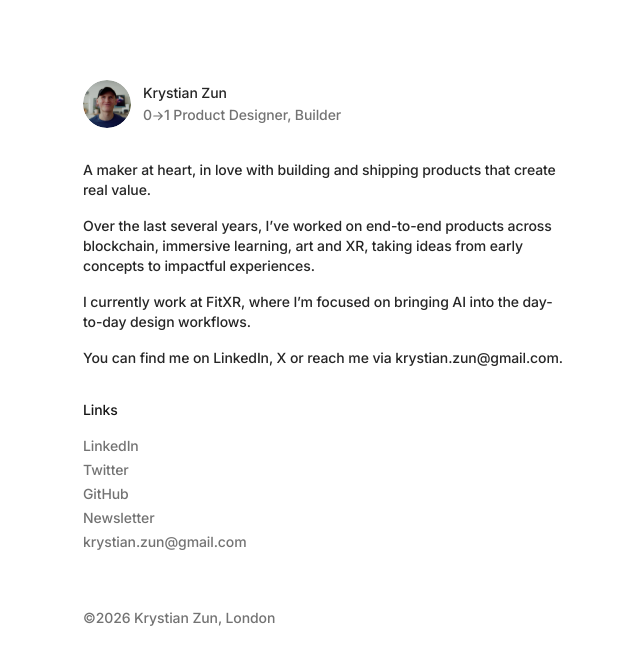
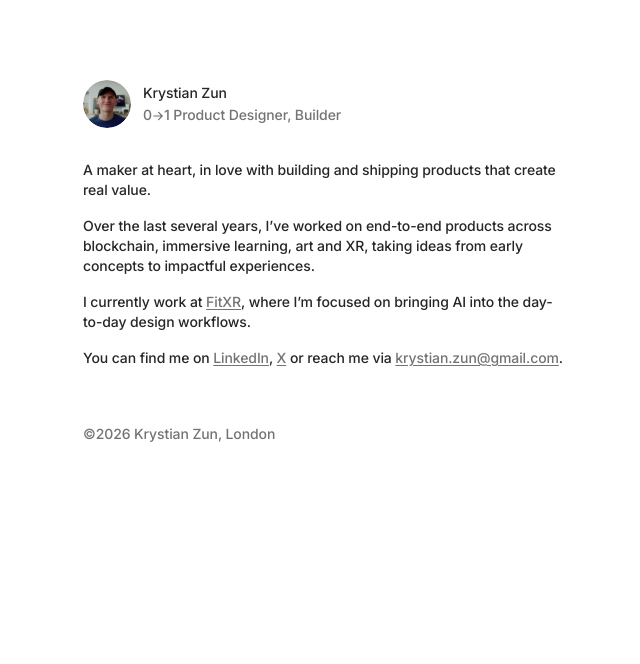
Before and after one commit to krystianzun/krystianzun-com, a Next.js app: page / in a window 1280 px wide. Shown: the top 664 px of the page, without its empty margins (317-957 px from the left). Built offline with nearby package versions, Linux system fonts and the light colour scheme.

Commit message:
add links

```diff
--- a/app/page.tsx
+++ b/app/page.tsx
@@ -1,6 +1,37 @@
+"use client";
+
 import Footer from "@/components/Footer";
 import Projects from "./_components/Projects";
 import Image from "next/image";
+import { useState } from "react";
+
+function InlineEmail() {
+  const [hovering, setHovering] = useState(false);
+  const [copied, setCopied] = useState(false);
+
+  const handleClick = () => {
+    navigator.clipboard.writeText("krystian.zun@gmail.com").then(() => {
+      setCopied(true);
+      setHovering(false);
+      setTimeout(() => setCopied(false), 1500);
+    });
+  };
+
+  return (
+    <span
+      className="link-muted cursor-pointer"
+      onMouseEnter={() => !copied && setHovering(true)}
+      onMouseLeave={() => setHovering(false)}
+      onClick={handleClick}
+    >
+      {copied
+        ? "Copied!"
+        : hovering
+          ? "Click to copy"
+          : "krystian.zun@gmail.com"}
+    </span>
+  );
+}
 
 export default function Home() {
   return (
@@ -59,12 +90,31 @@ export default function Home() {
             early concepts to impactful experiences.
           </p>
           <p>
-            I currently work at FitXR, where I’m focused on bringing AI into the
-            day-to-day design workflows.
+            I currently work at{" "}
+            <a href="https://fitxr.com" target="_blank" className="link-muted">
+              FitXR
+            </a>
+            , where I’m focused on bringing AI into the day-to-day design
+            workflows.
           </p>
           <p>
-            You can find me on LinkedIn, X or reach me via
-            krystian.zun@gmail.com.
+            You can find me on{" "}
+            <a
+              href="https://www.linkedin.com/in/krystianzun/"
+              target="_blank"
+              className="link-muted"
+            >
+              LinkedIn
+            </a>
+            ,{" "}
+            <a
+              href="https://x.com/krystianzun"
+              target="_blank"
+              className="link-muted"
+            >
+              X
+            </a>{" "}
+            or reach me via <InlineEmail />.
           </p>
         </div>
       </article>
--- a/components/CopyEmail.tsx
+++ b/components/CopyEmail.tsx
@@ -13,7 +13,7 @@ const CopyEmail = () => {
       .then(() => {
         setCopyStatus("Copied!");
         setIsHovering(false); // Hide the "Click to copy" message
-        setTimeout(() => setCopyStatus(""), 1000); // Reset after 1 seconds
+        setTimeout(() => setCopyStatus(""), 500); // Reset after 1 seconds
       })
       .catch(() => {
         setCopyStatus("Failed to copy");
--- a/components/Footer.tsx
+++ b/components/Footer.tsx
@@ -12,23 +12,6 @@ const links = [
 function Footer() {
   return (
     <footer>
-      <h3 className="pb-4 text-heading">Links</h3>
-      <div className="space-y-1">
-        {links.map((item) => (
-          <div key={item.name}>
-            <Link href={item.link} target="_blank">
-              <span className="text-muted hover:text-heading">{item.name}</span>
-            </Link>
-          </div>
-        ))}
-      </div>
-      <div className="text-muted hover:text-heading cursor-pointer inline-block mt-1">
-        <CopyText
-          text="krystian.zun@gmail.com"
-          displayText="krystian.zun@gmail.com"
-          hoverMessage="Click to copy"
-        />
-      </div>
       <div className="text-muted mt-14">
         ©{new Date().getFullYear()} Krystian Zun, London{" "}
       </div>
--- a/globals.css
+++ b/globals.css
@@ -60,13 +60,12 @@
     width: 100%;
     height: 100%;
     text-align: center;
-    transition: transform 0.3s;
     transform-style: preserve-3d;
+    transition: transform 0.3s ease-in-out;
   }
 
   .profile-flip-container:hover .profile-flipper {
     transform: rotateY(180deg);
-    transition: transform 0.3s ease-in-out;
   }
 
   .profile-front,
@@ -84,3 +83,20 @@
     transform: rotateY(180deg);
   }
 }
+
+@layer components {
+  .link-muted {
+    color: var(--color-muted);
+    text-decoration: underline;
+    text-underline-offset: 2px;
+    text-decoration-color: var(--color-muted);
+    transition:
+      color 0.2s ease,
+      text-decoration-color 0.2s ease;
+  }
+
+  .link-muted:hover {
+    color: var(--color-secondary);
+    text-decoration-color: var(--color-secondary);
+  }
+}
```
